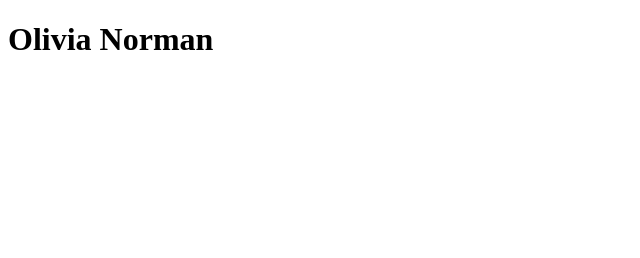
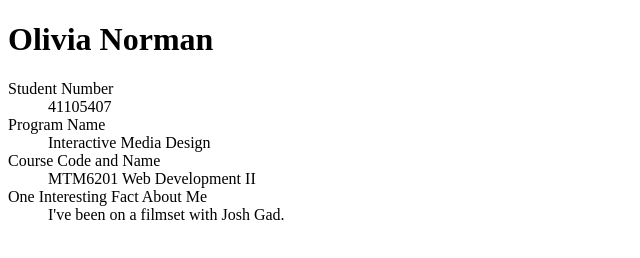
Before and after one commit to norm0151/mtm6201-week1, a plain HTML site: page index.html in a window 1280 px wide. Shown: the whole page, without its empty margins (0-640 px from the left). Drawn offline with Linux system fonts and the light colour scheme.

Commit message:
Adds description list

```diff
--- a/index.html
+++ b/index.html
@@ -9,6 +9,17 @@
     <header>
         <h1>Olivia Norman</h1>
     </header>
+    <!-- insert photo here -->
 
+    <dl>
+        <dt>Student Number</dt>
+        <dd>41105407</dd>
+        <dt>Program Name</dt>
+        <dd>Interactive Media Design</dd>
+        <dt>Course Code and Name</dt>
+        <dd>MTM6201 Web Development II</dd>
+        <dt>One Interesting Fact About Me</dt>
+        <dd>I've been on a filmset with Josh Gad.</dd>
+    </dl>
 </body>
 </html>
```
